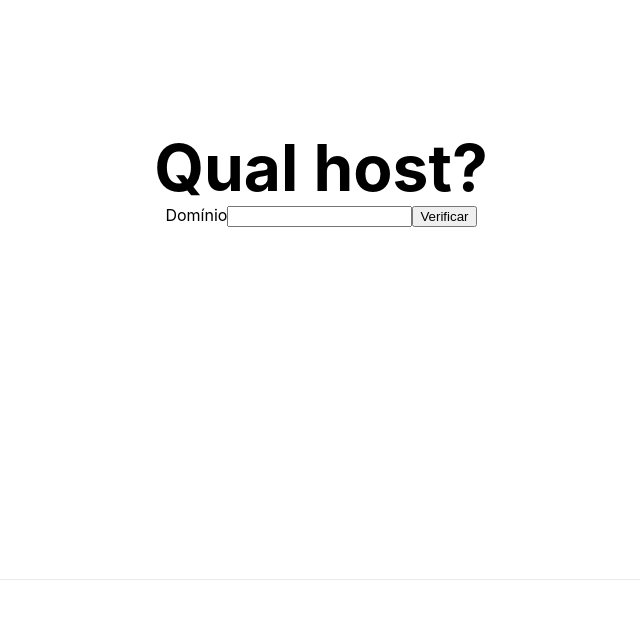
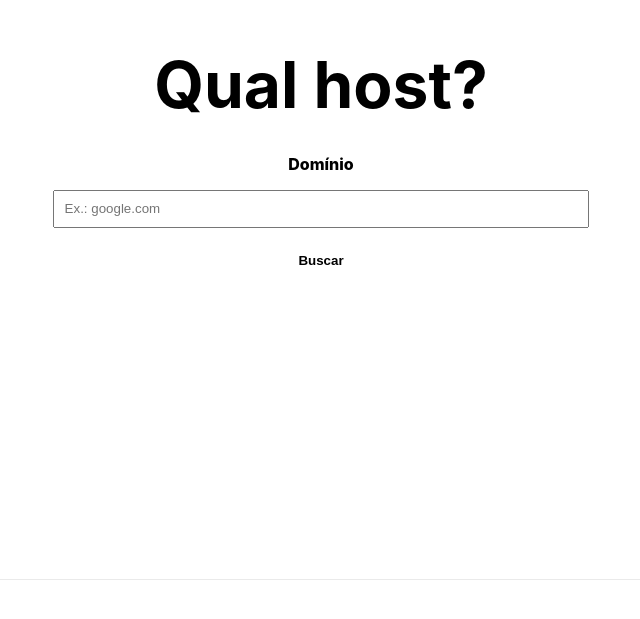
Before and after one commit to douglasgusson/qual-host, a Next.js app: page / in a window 1280 px wide. Shown: the part 221-840 px from the top of the page, without its empty margins (319-959 px from the left). Built offline with nearby package versions, Linux system fonts and the light colour scheme.

Commit message:
Extração formulário para componente

```diff
--- /dev/null
+++ b/components/SearchForm/index.tsx
@@ -0,0 +1,36 @@
+import { useState } from "react";
+import styles from "../../styles/SearchForm.module.css";
+
+type SearchFormProps = {
+  onSubmit: (value: string) => void;
+};
+
+export const SearchForm: React.FC<SearchFormProps> = ({ onSubmit }) => {
+  const [domain, setDomain] = useState("");
+
+  return (
+    <form
+      className={styles.form}
+      onSubmit={(e: React.FormEvent<HTMLFormElement>) => {
+        e.preventDefault();
+        onSubmit(domain);
+      }}
+    >
+      <label htmlFor="domain" className={styles.label}>
+        Domínio
+      </label>
+      <input
+        id="domain"
+        className={styles.input}
+        type="text"
+        value={domain}
+        placeholder="Ex.: google.com"
+        onChange={(e) => setDomain(e.target.value)}
+        required
+      />
+      <button className={styles.button} type="submit">
+        Buscar
+      </button>
+    </form>
+  );
+};
--- a/pages/index.tsx
+++ b/pages/index.tsx
@@ -1,17 +1,15 @@
 import type { NextPage } from "next";
 import Head from "next/head";
 import { useState } from "react";
+import { SearchForm } from "../components/SearchForm";
 import styles from "../styles/Home.module.css";
 
 const Home: NextPage = () => {
   const [loading, setLoading] = useState(false);
-  const [domain, setDomain] = useState("");
   const [serverInfo, setServerInfo] = useState();
 
-  const handleSubmit = (e: React.FormEvent<HTMLFormElement>) => {
-    e.preventDefault();
+  const handleSubmit = (domain: string) => {
     setLoading(true);
-
     fetch("/api/host", {
       method: "POST",
       headers: {
@@ -22,10 +20,7 @@ const Home: NextPage = () => {
       .then((res) => res.json())
       .then(setServerInfo)
       .catch(console.error)
-      .finally(() => {
-        setLoading(false);
-        setDomain("");
-      });
+      .finally(() => setLoading(false));
   };
 
   return (
@@ -39,16 +34,7 @@ const Home: NextPage = () => {
       <main className={styles.main}>
         <h1 className={styles.title}>Qual host?</h1>
 
-        <form onSubmit={handleSubmit}>
-          <label htmlFor="">Domínio</label>
-          <input
-            type="text"
-            value={domain}
-            onChange={(e) => setDomain(e.target.value)}
-            required
-          />
-          <button type="submit">Verificar</button>
-        </form>
+        <SearchForm onSubmit={handleSubmit} />
 
         {loading && <div>Buscando...</div>}
 
--- /dev/null
+++ b/styles/SearchForm.module.css
@@ -0,0 +1,29 @@
+.form {
+  width: 100%;
+  max-width: 600px;
+  padding: 2rem;
+  display: flex;
+  flex-direction: column;
+  gap: 1rem;
+}
+
+.label {
+  text-align: center;
+  font-weight: 800;
+}
+
+.input {
+  width: 100%;
+  padding: 0.6rem;
+}
+
+.button {
+  width: 100%;
+  padding: 0.6rem;
+  background-color: var(--accent-color);
+  color: var(--accent-text-color);
+  font-weight: 800;
+  border: none;
+  border-radius: 0.3rem;
+  cursor: pointer;
+}
--- a/styles/globals.css
+++ b/styles/globals.css
@@ -1,9 +1,18 @@
+::root {
+  --bg-color: #f5f5f5;
+  --text-color: #111111;
+  --accent-color: #00bcd4;
+  --accent-text-color: #ffffff;
+}
+
 html,
 body {
   padding: 0;
   margin: 0;
   font-family: -apple-system, BlinkMacSystemFont, Segoe UI, Roboto, Oxygen,
     Ubuntu, Cantarell, Fira Sans, Droid Sans, Helvetica Neue, sans-serif;
+  background-color: var(--bg-color);
+  color: var(--text-color);
 }
 
 a {
@@ -20,7 +29,12 @@ a {
     color-scheme: dark;
   }
   body {
-    color: white;
-    background: black;
+    --bg-color: #111111;
+    --text-color: #f5f5f5;
+    --accent-color: #ff0;
+    --accent-text-color: #222;
+
+    color: var(--text-color);
+    background-color: var(--bg-color);
   }
 }
```
